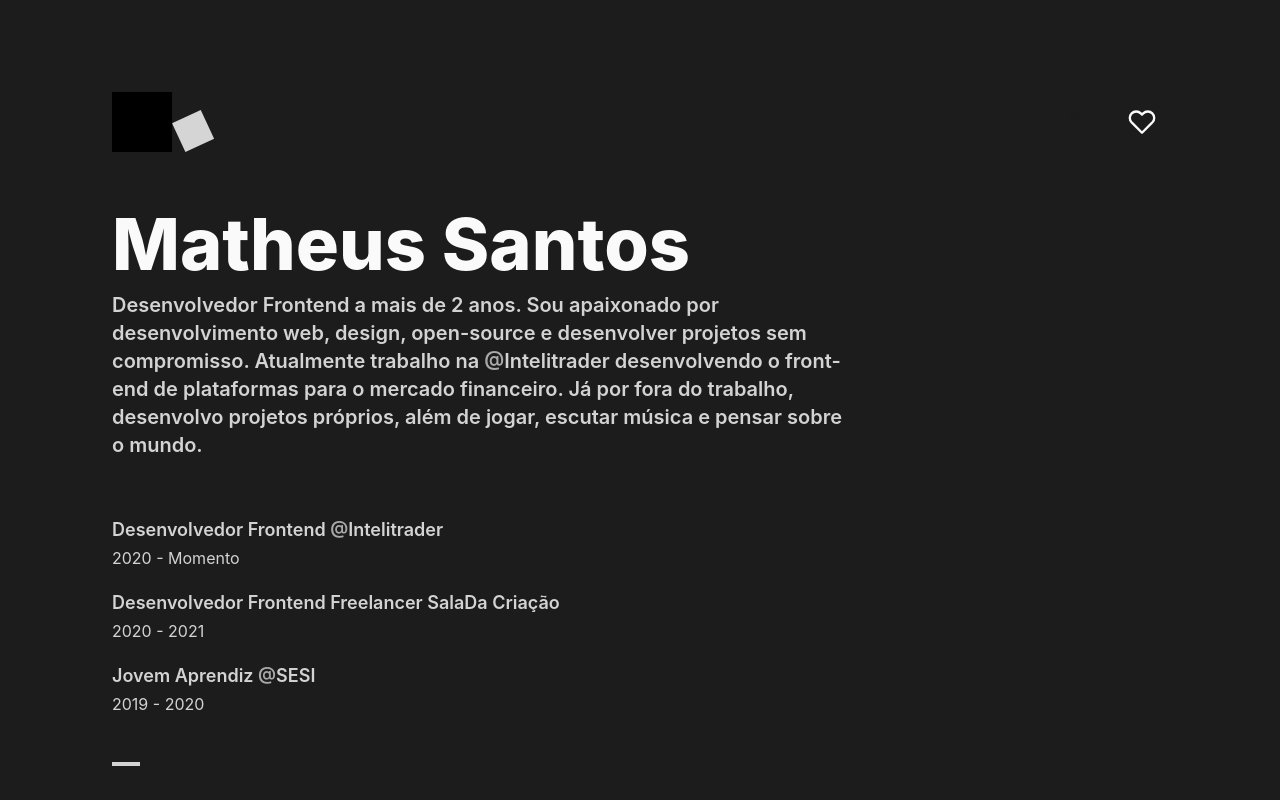
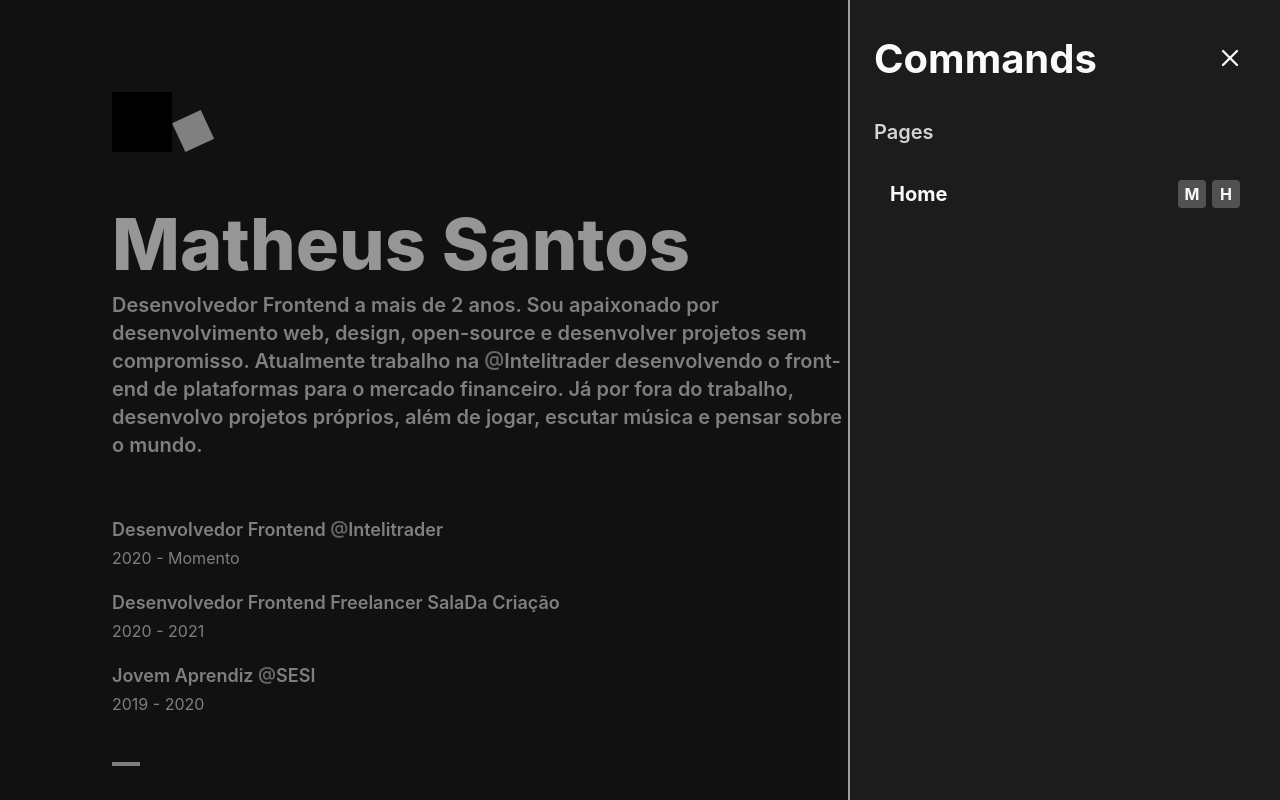
Before and after one commit to MathPSantos/my-website, a Next.js app: page / in a window 1280 px wide. Both pictures are taken after a click on the button 1082 px from the left and 122 px from the top of the page. Shown: the top 800 px of the page. Built offline with nearby package versions, Linux system fonts and the light colour scheme.

Commit message:
feat: CommandMenu styles finished

```diff
--- /dev/null
+++ b/src/components/CommandsMenu/CommandItem/index.tsx
@@ -0,0 +1,38 @@
+import { useRouter } from "next/router";
+import styled from "./styles.module.scss";
+
+interface CommandItemProps {
+  label: string;
+  link: string;
+  foreign?: boolean;
+  command?: string[];
+}
+
+export function CommandItem({
+  label,
+  link,
+  foreign = false,
+  command = [],
+}: CommandItemProps) {
+  const route = useRouter();
+
+  function handlePushLink() {
+    if (!foreign) {
+      route.push(link);
+    } else {
+      window.open(link, "_blank").focus();
+    }
+  }
+
+  return (
+    <li onClick={handlePushLink} className={styled.commandItem}>
+      <h5>{label}</h5>
+
+      <div>
+        {command.map((item, index) => (
+          <span key={index}>{item.toUpperCase()}</span>
+        ))}
+      </div>
+    </li>
+  );
+}
--- /dev/null
+++ b/src/components/CommandsMenu/CommandItem/styles.module.scss
@@ -0,0 +1,54 @@
+.commandItem {
+  width: 100%;
+
+  padding: 1rem;
+
+  display: flex;
+  align-items: center;
+  justify-content: space-between;
+
+  border-radius: 0.25rem;
+
+  transition: background 0.2s;
+
+  cursor: pointer;
+
+  &:hover {
+    background: var(--gray-800);
+  }
+
+  & + li {
+    margin-top: 0.5rem;
+  }
+
+  h5 {
+    font-weight: 700;
+    font-size: 1.25rem;
+
+    color: var(--white);
+  }
+
+  div {
+    display: flex;
+    align-items: center;
+
+    span {
+      width: 1.75rem;
+      height: 1.75rem;
+
+      display: flex;
+      align-items: center;
+      justify-content: center;
+
+      border-radius: 0.25rem;
+
+      background: var(--gray-600);
+
+      font-weight: 700;
+
+      & + span {
+        margin-left: 0.375rem;
+      }
+    }
+  }
+}
--- /dev/null
+++ b/src/components/CommandsMenu/index.tsx
@@ -0,0 +1,51 @@
+import { useCommand } from "../../hook/useCommand";
+
+import { CommandItem } from "./CommandItem";
+import { IconButton } from "../IconButton";
+import { X } from "../../styles/icons";
+
+import styled from "./styles.module.scss";
+
+export function CommandMenu() {
+  const { isCommandMenuOpen, toggleCommandMenuOpen } = useCommand();
+
+  return (
+    <>
+      <div
+        className={
+          isCommandMenuOpen
+            ? `${styled.background} ${styled.backgroundActive}`
+            : styled.background
+        }
+        // Close menu when click out of the menu
+        onClick={() => toggleCommandMenuOpen(false)}
+      />
+
+      <div
+        className={
+          isCommandMenuOpen
+            ? `${styled.container} ${styled.open}`
+            : styled.container
+        }
+      >
+        <header>
+          <h3>Commands</h3>
+
+          <IconButton onClick={() => toggleCommandMenuOpen(false)}>
+            <X />
+          </IconButton>
+        </header>
+
+        <div className={styled.content}>
+          <section>
+            <h4>Pages</h4>
+
+            <ul>
+              <CommandItem label="Home" link="/" command={["m", "h"]} />
+            </ul>
+          </section>
+        </div>
+      </div>
+    </>
+  );
+}
--- /dev/null
+++ b/src/components/CommandsMenu/styles.module.scss
@@ -0,0 +1,96 @@
+.container {
+  position: fixed;
+  top: 0;
+  bottom: 0;
+  right: 0;
+
+  width: 100%;
+  max-width: 432px;
+
+  padding: 2rem 1.5rem;
+
+  background: var(--gray-900);
+
+  border-left: 2px solid #9e9e9e;
+
+  transform: translateX(100%);
+
+  z-index: 2;
+
+  transition: all ease-out 0.4s;
+
+  header {
+    display: flex;
+    align-items: center;
+    justify-content: space-between;
+
+    h3 {
+      font-weight: 700;
+      font-size: 2.5rem;
+
+      color: var(--white);
+    }
+  }
+}
+
+.open {
+  transform: translateX(0);
+}
+
+.content {
+  display: flex;
+  flex-direction: center;
+  align-items: flex-start;
+
+  margin-top: 2.25rem;
+
+  section {
+    width: 100%;
+
+    display: flex;
+    flex-direction: column;
+    align-items: flex-start;
+
+    h4 {
+      font-weight: 600;
+      font-size: 1.25rem;
+
+      color: var(--gray-100);
+    }
+
+    ul {
+      width: 100%;
+
+      list-style: none;
+
+      margin-top: 1.25rem;
+
+      display: flex;
+      flex-direction: column;
+      align-items: flex-start;
+    }
+  }
+}
+
+.background {
+  position: fixed;
+  top: 0;
+  bottom: 0;
+  left: 0;
+  right: 0;
+
+  height: 0;
+
+  opacity: 0;
+
+  background: rgba(0, 0, 0, 0.4);
+
+  z-index: 1;
+
+  transition: opacity 0.4s linear;
+}
+
+.backgroundActive {
+  opacity: 1;
+  height: auto;
+}
--- a/src/components/Header/Buttons/CommandButton/index.tsx
+++ b/src/components/Header/Buttons/CommandButton/index.tsx
@@ -1,10 +1,14 @@
+import { useCommand } from "../../../../hook/useCommand";
+
 import { IconButton } from "../../../IconButton";
 
 import { Command } from "../../../../styles/icons";
 
 export function CommandButton() {
+  const { toggleCommandMenuOpen } = useCommand();
+
   return (
-    <IconButton isHide>
+    <IconButton isHide onClick={() => toggleCommandMenuOpen(true)}>
       <Command />
     </IconButton>
   );
--- a/src/contexts/CommandContext.tsx
+++ b/src/hook/useCommand.tsx
@@ -1,4 +1,10 @@
-import { useEffect, createContext, ReactNode } from "react";
+import {
+  useEffect,
+  useState,
+  createContext,
+  ReactNode,
+  useContext,
+} from "react";
 import { useRouter } from "next/router";
 
 import keysRoutes from "../../data/keyRoutes.json";
@@ -7,10 +13,19 @@ interface CommandProviderProps {
   children: ReactNode;
 }
 
-export const CommandContext = createContext({});
+interface CommandContextData {
+  isCommandMenuOpen: boolean;
+  toggleCommandMenuOpen: (value: boolean) => void;
+}
+
+const CommandContext = createContext<CommandContextData>(
+  {} as CommandContextData
+);
 
 export function CommandProvider({ children }: CommandProviderProps) {
   const router = useRouter();
+
+  const [isCommandMenuOpen, setIsCommandMenuOpen] = useState(false);
 
   let keysArr = [];
 
@@ -32,7 +47,21 @@ export function CommandProvider({ children }: CommandProviderProps) {
     };
   }, []);
 
+  function toggleCommandMenuOpen(value: boolean) {
+    setIsCommandMenuOpen(value);
+  }
+
   return (
-    <CommandContext.Provider value={{}}>{children}</CommandContext.Provider>
+    <CommandContext.Provider
+      value={{ isCommandMenuOpen, toggleCommandMenuOpen }}
+    >
+      {children}
+    </CommandContext.Provider>
   );
 }
+
+export function useCommand() {
+  const context = useContext(CommandContext);
+
+  return context;
+}
--- a/src/pages/_app.tsx
+++ b/src/pages/_app.tsx
@@ -1,12 +1,15 @@
 import { AppProps } from "next/app";
 
-import { CommandProvider } from "../contexts/CommandContext";
+import { CommandProvider } from "../hook/useCommand";
+
+import { CommandMenu } from "../components/CommandsMenu";
 
 import "../styles/global.scss";
 
 function MyApp({ Component, pageProps }: AppProps) {
   return (
     <CommandProvider>
+      <CommandMenu />
       <Component {...pageProps} />
     </CommandProvider>
   );
--- a/src/styles/icons.ts
+++ b/src/styles/icons.ts
@@ -1 +1,5 @@
-export { FiCommand as Command, FiHeart as Heart } from "react-icons/fi";
+export {
+  FiCommand as Command,
+  FiHeart as Heart,
+  FiX as X,
+} from "react-icons/fi";
```
